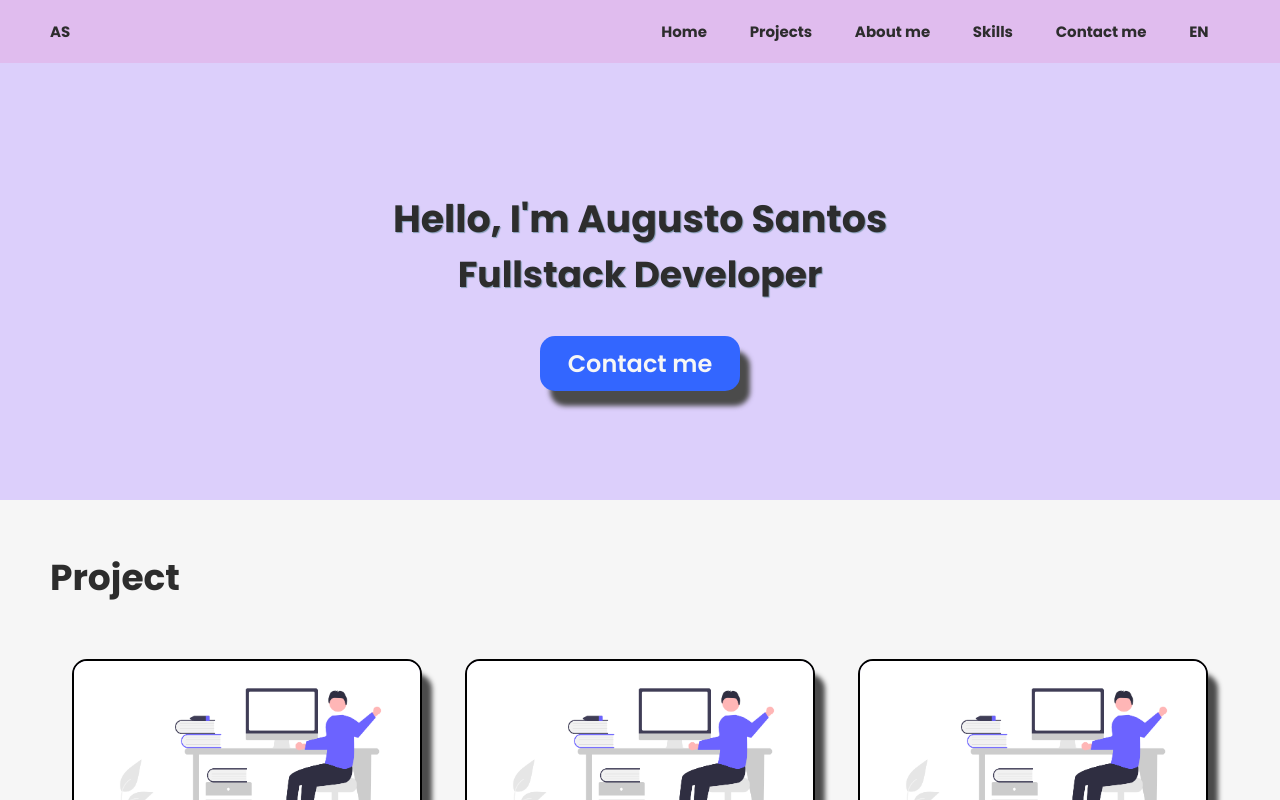
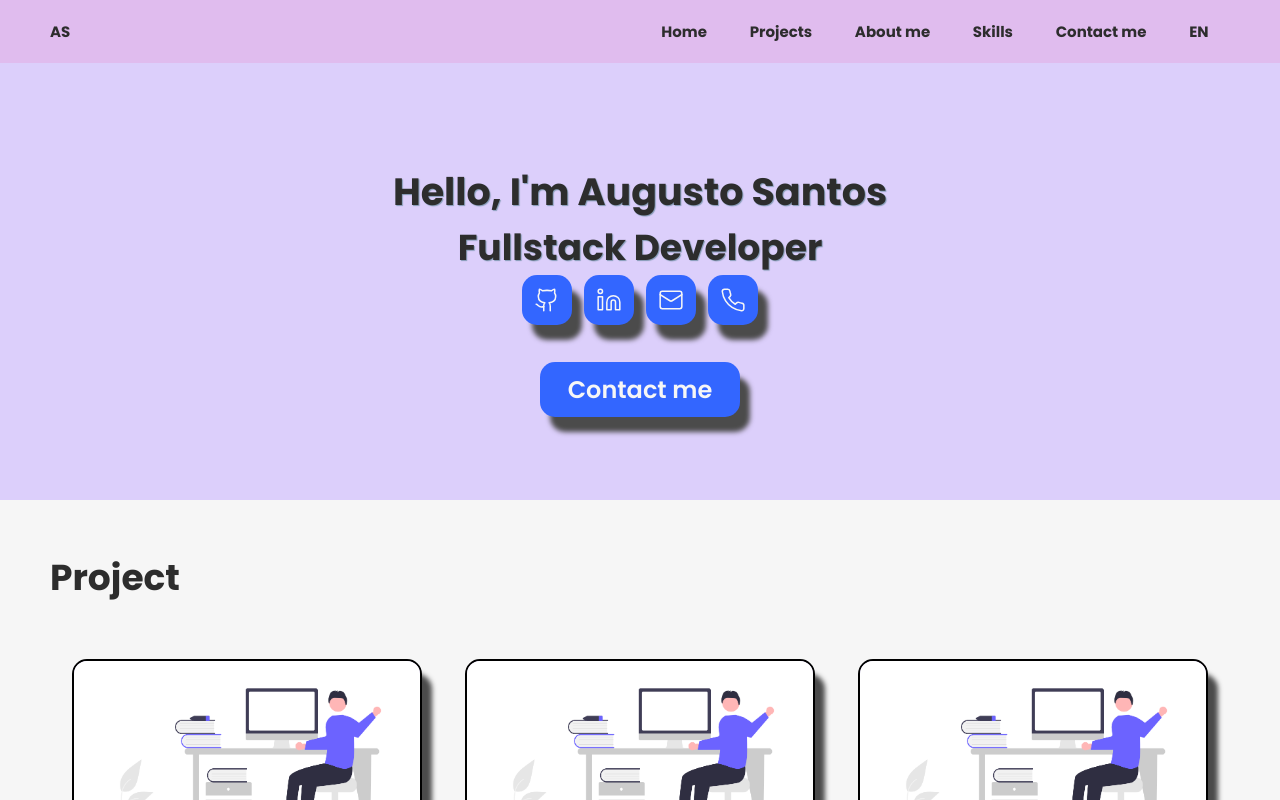
Before and after one commit to augustofaggion/portifolio, a Next.js app: page / in a window 1280 px wide. Shown: the top 800 px of the page. Built offline with nearby package versions, Linux system fonts and the light colour scheme.

Commit message:
new features

```diff
--- a/src/app/components/footer.js
+++ b/src/app/components/footer.js
@@ -1,6 +1,7 @@
 import Image from "next/image";
 // import PhotoBild from "../images/home.svg";
 import { Github, Linkedin, Mail, Phone } from "lucide-react";
+
 
 export default function Footer() {
   return (
--- a/src/app/components/home.js
+++ b/src/app/components/home.js
@@ -2,6 +2,7 @@
 import { useEffect } from "react";
 import Image from "next/image";
 import homePhoto from "../images/programming-home.svg";
+import { Github, Linkedin, Mail, Phone } from "lucide-react";
 
 export default function Home() {
   const name = "I'm Augusto Santos";
@@ -14,7 +15,37 @@ export default function Home() {
             Hello, {name}
           </h1>
           <h2 className="home__header--secondary">Fullstack Developer</h2>
+          <div className="footer__icons">
+          <a href="">
+            <Github
+              className="footer__icon"
+              color={"#F6F6F6"}
+              strokeWidth={1.4}
+            />
+          </a>
 
+          <a href="">
+            <Linkedin
+              className="footer__icon"
+              color={"#F6F6F6"}
+              strokeWidth={1.4}
+            />
+          </a>
+          <a href="">
+            <Mail
+              className="footer__icon"
+              color={"#F6F6F6"}
+              strokeWidth={1.4}
+            />
+          </a>
+          <a href="">
+            <Phone
+              className="footer__icon"
+              color={"#F6F6F6"}
+              strokeWidth={1.4}
+            />
+          </a>
+        </div>
           <div className="home__cta">
             <a href="#contact" className="home__btn">
               Contact me
```
